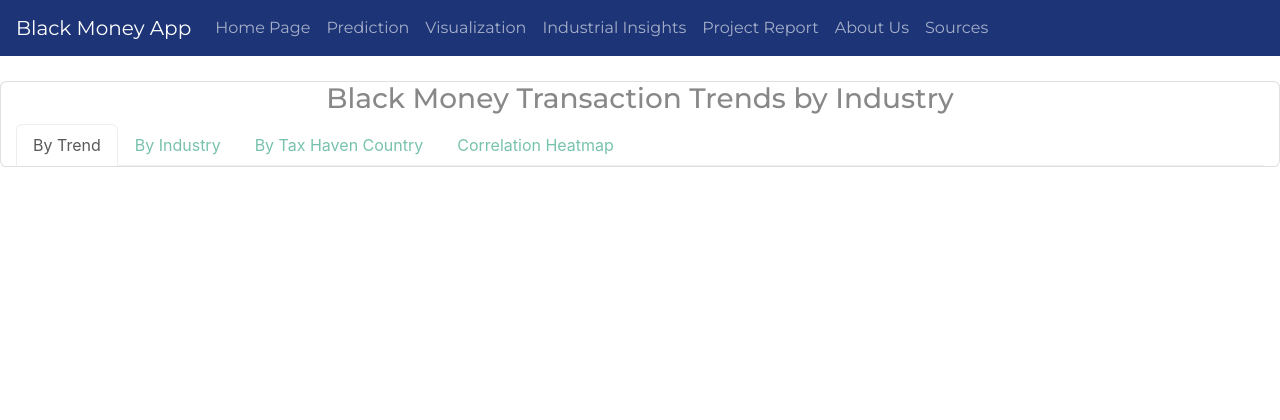
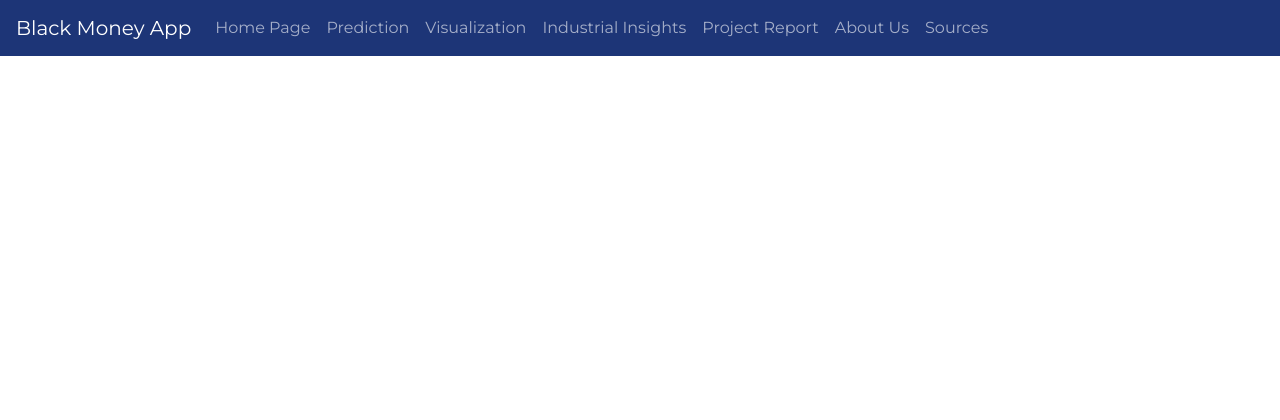
Before and after one commit to Aayushi015/Project-4-Group-08, a Flask app: page /tableau2 in a window 1280 px wide. Shown: the top 420 px of the page. After the commit the page ends 56 px from the top, so only its background shows below. Run offline with Flask 3, Linux system fonts and the light colour scheme; some libraries are stand-ins or nearby versions.

Commit message:
last moment update

```diff
--- a/app/app.py
+++ b/app/app.py
@@ -6,6 +6,7 @@ app = Flask(__name__)
 app.config['SEND_FILE_MAX_AGE_DEFAULT'] = 0
 
 modelHelper = ModelHelper()
+
 
 # Route to render index.html template using data from Mongo
 @app.route("/prediction")
--- a/app/static/js/tableau_api.js
+++ b/app/static/js/tableau_api.js
@@ -10,11 +10,13 @@ $(document).ready(function() {
         console.error("Tableau API not loaded correctly.");
     }
 
+
+
     // Function to initialize Tableau visualization
     function initializeViz() {
         var placeholderDiv = document.getElementById("tableauViz");
-        //var url = "https://public.tableau.com/views/Project4Tableau2_17440948653560/Story1?:language=en-US&:sid=&:redirect=auth&:display_count=n&:origin=viz_share_link";
-        var url = "https://public.tableau.com/shared/BH4WQ3YFQ?:display_count=n&:origin=viz_share_link";
+        //var url = "https://public.tableau.com/views/Project4Tableau2_17443167356520/Story1?:language=en-US&:sid=&:redirect=auth&:display_count=n&:origin=viz_share_link";
+        var url = "https://public.tableau.com/views/Project4Tableau2_17443167356520/Story1?:language=en-US&:sid=&:redirect=auth&:display_count=n&:origin=viz_share_link";
         var options = {
             width: placeholderDiv.offsetWidth,
             height: placeholderDiv.offsetHeight,
--- a/app/templates/tableau2.html
+++ b/app/templates/tableau2.html
@@ -26,27 +26,33 @@
     <!-- Include your common navbar here -->
     {% include 'navbar.html' %}
 
-    <!-- Navigation Tabs -->
-    <div class="card container-fluid" style="margin-top:25px; margin-bottom: 25px; text-align: center;">
-        <h3>Black Money Transaction Trends by Industry</h3>
-        <ul class="nav nav-tabs">
-            <li class="nav-item">
-                <a class="nav-link active" id="byTrend" href="#">By Trend</a>
-            </li>
-            <li class="nav-item">
-                <a class="nav-link" id="byIndustry" href="#">By Industry</a>
-            </li>
-            <li class="nav-item">
-                <a class="nav-link" id="byCountry" href="#">By Tax Haven Country</a>
-            </li>
-            <li class="nav-item">
-                <a class="nav-link" id="correlationHeatmap" href="#">Correlation Heatmap</a>
-            </li>
-        </ul>
-    </div>
+    <div class='tableauPlaceholder' id='viz1744319973533' style='position: relative'>
+        <noscript>
+            <a href='#'><img alt='Global Black Money Transaction Indusrial Insight ' src='https:&#47;&#47;public.tableau.com&#47;static&#47;images&#47;Pr&#47;Project4Tableau2_17443167356520&#47;Story1&#47;1_rss.png' style='border: none' /></a>
+            </noscript>
+            <object class='tableauViz'  style='display:none;'>
+                <param name='host_url' value='https%3A%2F%2Fpublic.tableau.com%2F' /> <param name='embed_code_version' value='3' />
+                <param name='site_root' value='' /><param name='name' value='Project4Tableau2_17443167356520&#47;Story1' />
+                <param name='tabs' value='no' />
+                <param name='toolbar' value='yes' />
+                <param name='static_image' value='https:&#47;&#47;public.tableau.com&#47;static&#47;images&#47;Pr&#47;Project4Tableau2_17443167356520&#47;Story1&#47;1.png' />
+                <param name='animate_transition' value='yes' />
+                <param name='display_static_image' value='yes' />
+                <param name='display_spinner' value='yes' />
+                <param name='display_overlay' value='yes' />
+                <param name='display_count' value='yes' />
+                <param name='language' value='en-US' /></object></div>
+              <script type='text/javascript'>
+              var divElement = document.getElementById('viz1744319973533');
+              var vizElement = divElement.getElementsByTagName('object')[0];
+               vizElement.style.width='100%';vizElement.style.height=(divElement.offsetWidth*0.75)+'px';
+               var scriptElement = document.createElement('script');
+               scriptElement.src = 'https://public.tableau.com/javascripts/api/viz_v1.js';
+         vizElement.parentNode.insertBefore(scriptElement, vizElement);
+         </script>
 
     <!-- The div where Tableau will be embedded -->
-    <div id="tableauViz" style="height:700px;"></div>
+    <div id="tableauViz" style="height:600px;"></div>
 
 </body>
 
```
Also changed, not shown: 2 other files.
